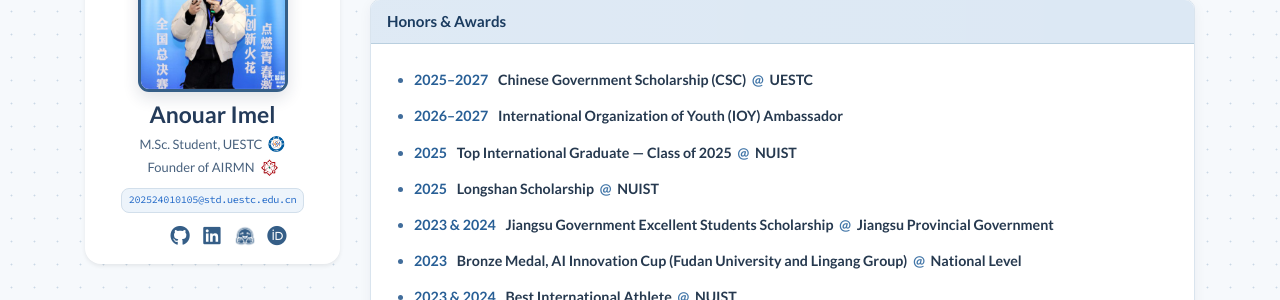
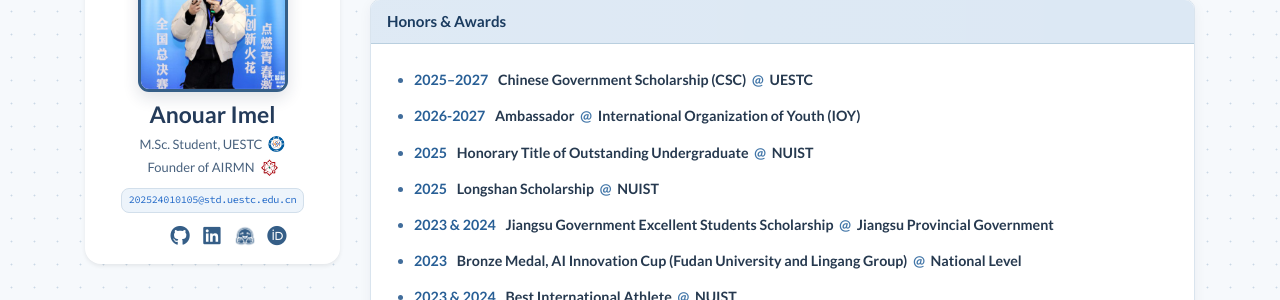
Before and after one commit to AnouarImel/AnouarImel.github.io, a Jekyll site: the page built from index.html, in a window 1280 px wide and 900 px high, scrolled down 2929 px. Shown: the part 153-453 px from the top of the window. Built offline with Jekyll 4.4.1, drawn with Linux system fonts in a browser that asks for light colours; nearby versions of some CDN libraries; a style sheet for code colours, icons or effects is not loaded.

Commit message:
Update profile.yml

```diff
--- a/_data/profile.yml
+++ b/_data/profile.yml
@@ -97,14 +97,16 @@
 
 
 honors:
+
   - title: "Chinese Government Scholarship (CSC)"
     org: "UESTC"
     date: "2025–2027"
 
-  - title: "International Organization of Youth (IOY) Ambassador"
-    date: "2026–2027"
+  - title: "Ambassador"
+    org: "International Organization of Youth (IOY)"
+    date: "2026-2027"
 
-  - title: "Top International Graduate — Class of 2025"
+  - title: "Honorary Title of Outstanding Undergraduate"
     org: "NUIST"
     date: "2025"
 
```
